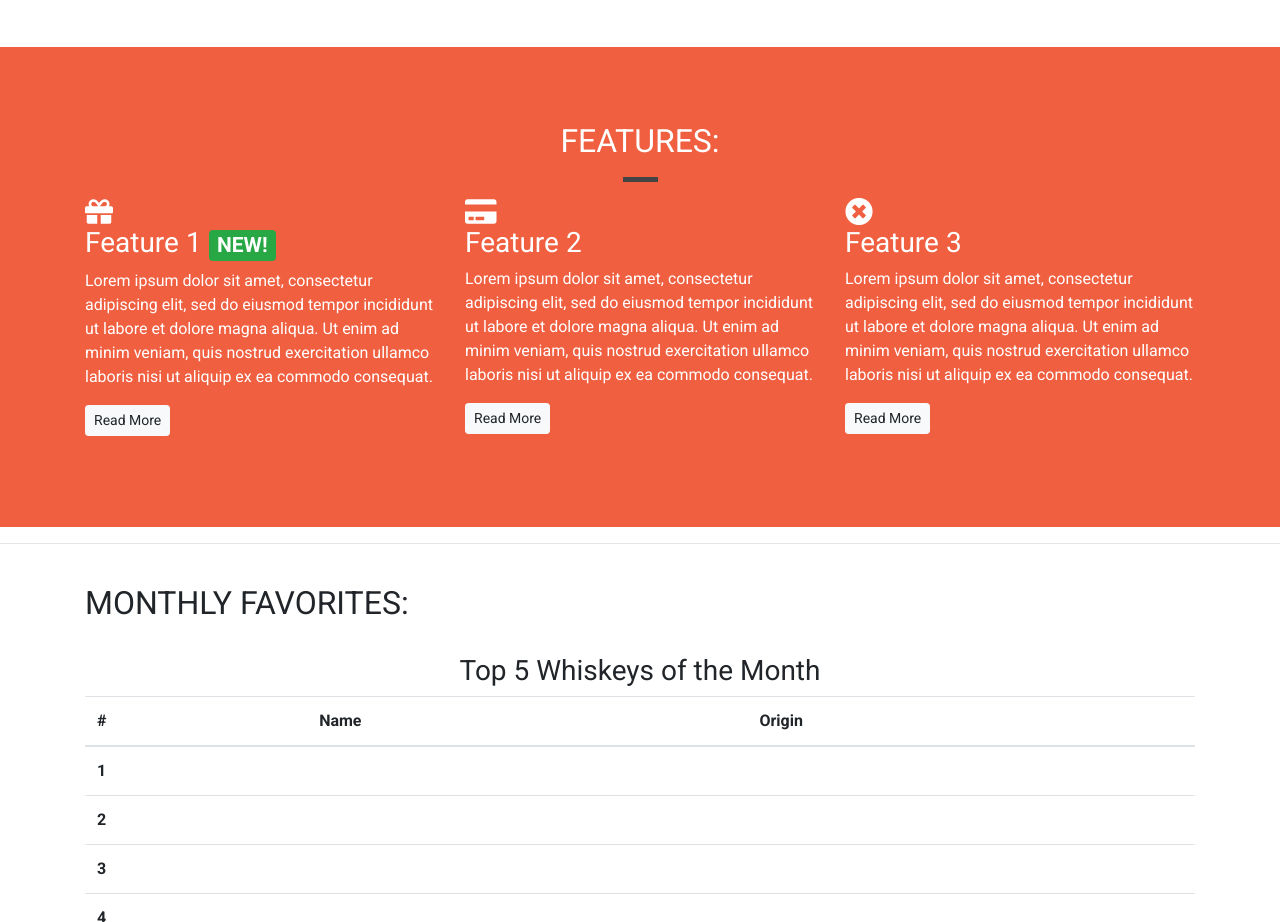
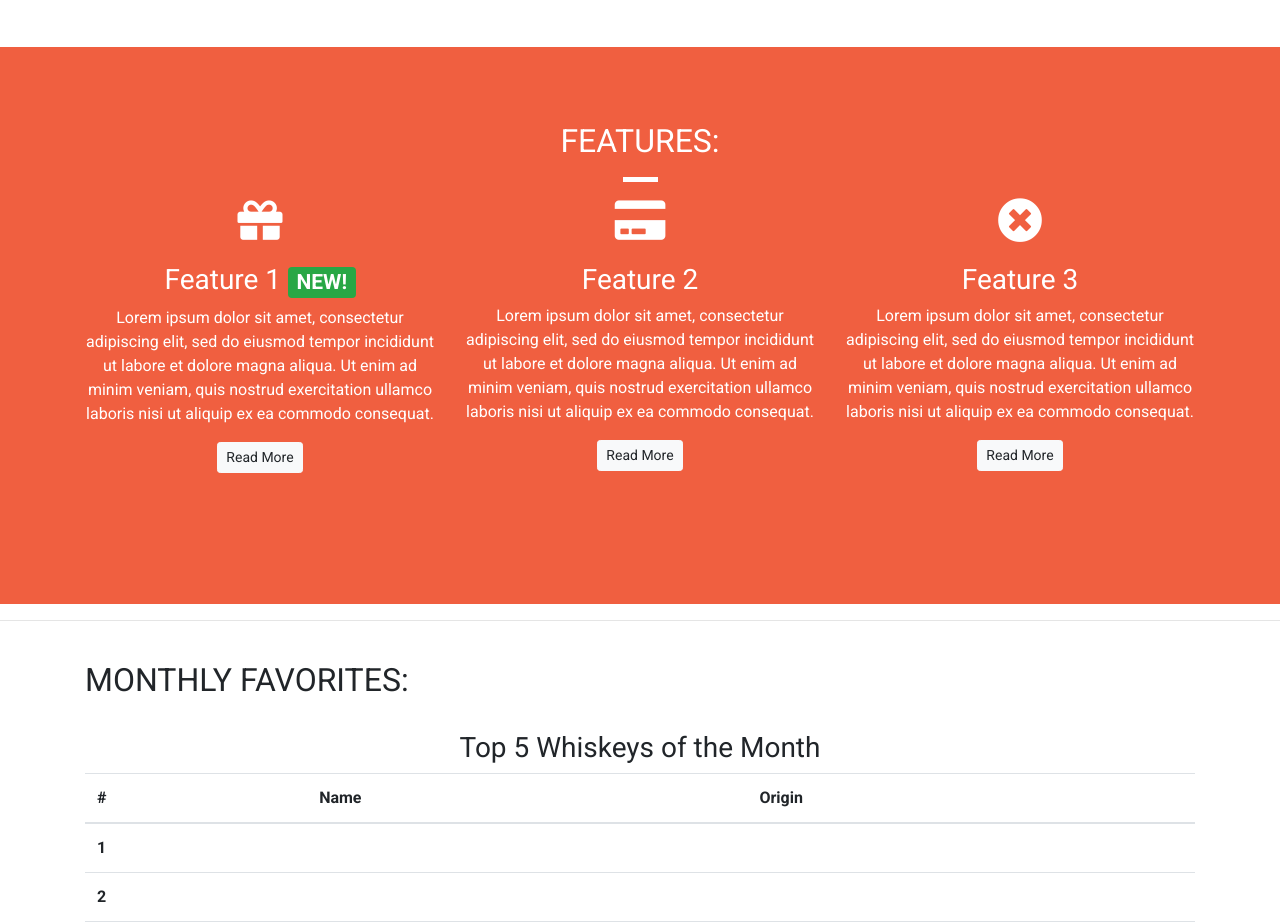
Before and after one commit to haselnuts/bootstrap, a plain HTML site: page index.html in a window 1280 px wide. Shown: the part 1100-2022 px from the top of the page. Drawn offline with nearby package versions, Linux system fonts and the light colour scheme.

Commit message:
Added style for feature and feature <i>

```diff
--- a/CSS/style.css
+++ b/CSS/style.css
@@ -45,6 +45,17 @@ body {
 .quotes-container {}
 
 .features-container {}
+
+.features {
+    text-align: center;
+    margin-bottom: 40px;
+}
+
+.features i {
+    margin-bottom: 20px;
+    font-size: 45px;
+    line-height: 45px;
+}
 
 .container-wrappers {}
 
@@ -113,6 +124,10 @@ body {
     background-color: #f05f40;
 }
 
+.block-divider--white {
+    background-color: white;
+}
+
 .block-divider--short {
     width: 35px;
 }
```
